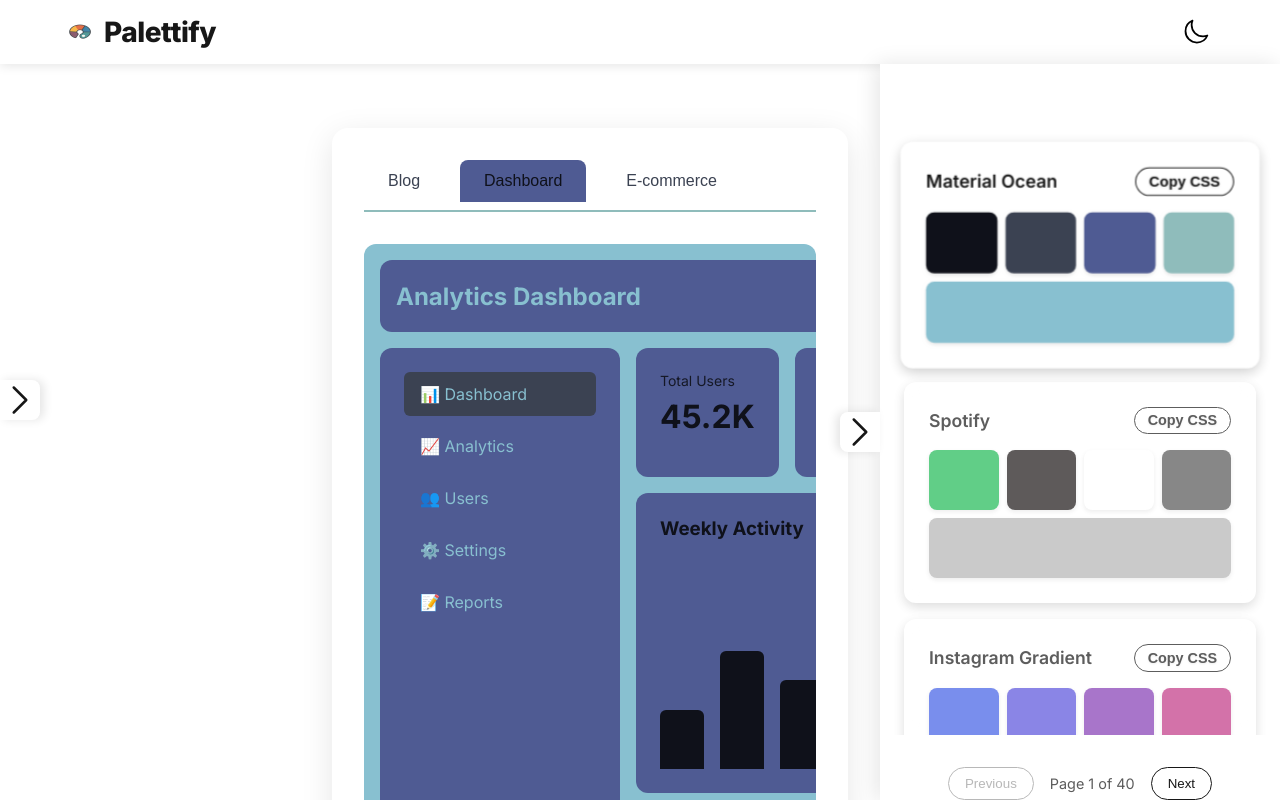
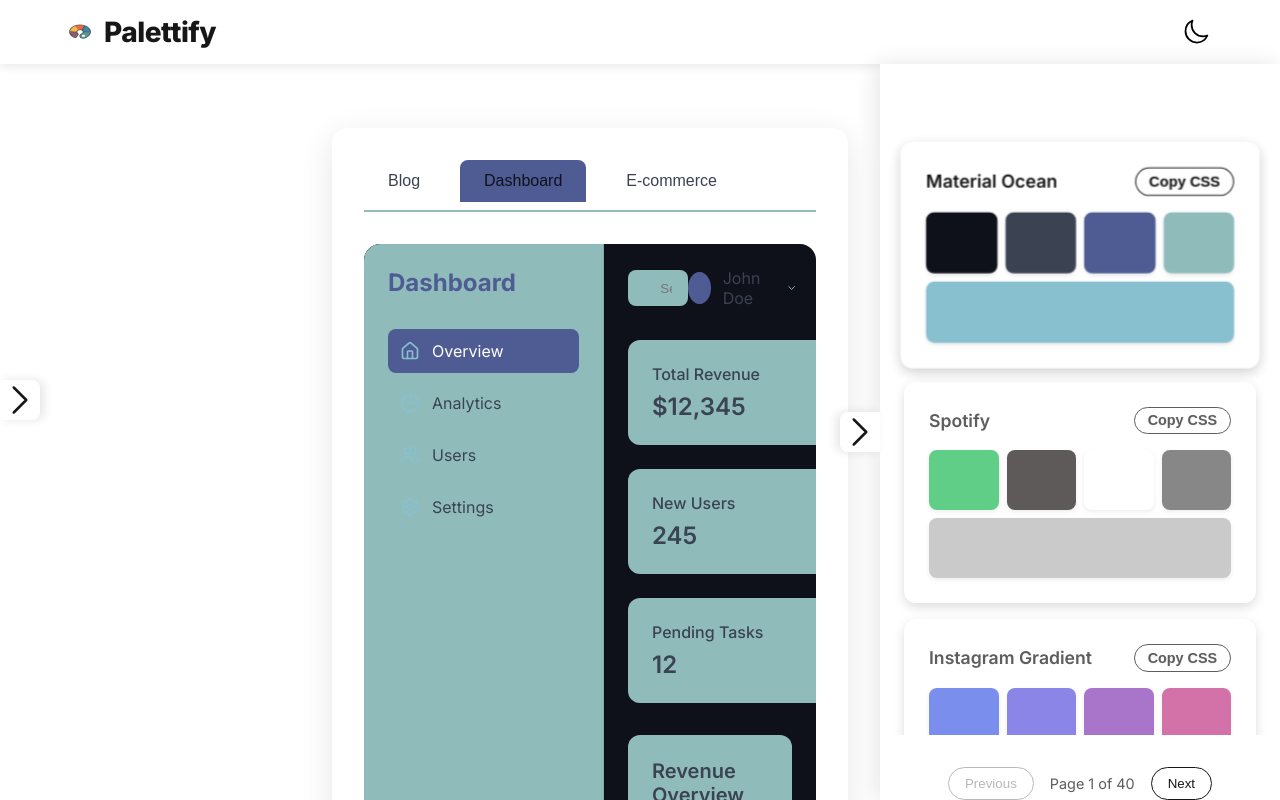
Before and after one commit to KevinReyhanW/palettify, a Next.js app: page / in a window 1280 px wide. Both pictures are taken after a click on the button "Dashboard". Built offline with nearby package versions, Linux system fonts and the light colour scheme.

Commit message:
add and fixing dashboard responsive

```diff
--- a/package.json
+++ b/package.json
@@ -19,6 +19,7 @@
     "react": "19.1.0",
     "react-colorful": "^5.6.1",
     "react-dom": "19.1.0",
+    "recharts": "^3.1.2",
     "values.js": "^2.1.1"
   },
   "devDependencies": {
--- a/src/components/previews/Dashboard.css
+++ b/src/components/previews/Dashboard.css
@@ -1,233 +1,324 @@
-.dashboard {
-  background-color: var(--accent-color);
-  color: var(--secondary-color);
-  min-height: 100%;
+.dashboard-preview {
+  font-family: 'Inter', sans-serif;
   display: grid;
   grid-template-columns: 240px 1fr;
   grid-template-rows: auto 1fr;
-  gap: 1rem;
-  padding: 1rem;
-  border-radius: 12px;
+  border-radius: 16px;
+  background-color: var(--background-color);
+  color: var(--foreground-color);
   overflow: hidden;
 }
 
-.dashboard-header {
-  grid-column: 1 / -1;
-  display: flex;
+/* Mobile Header */
+.mobile-header {
+  display: none;
+  padding: 1rem;
+  align-items: center;
   justify-content: space-between;
-  align-items: center;
-  padding: 1rem;
-  background-color: var(--primary-color);
-  border-radius: 12px;
+  background-color: var(--secondary-color);
+}
+
+.mobile-header h1 {
+  font-size: 1.25rem;
+  font-weight: 600;
+  margin: 0;
+}
+
+.menu-button, .notification-button {
+  background: none;
+  border: none;
+  cursor: pointer;
   color: var(--accent-color);
+}
+
+/* Sidebar */
+.sidebar {
+  grid-row: 1 / -1;
+  border-radius: 16px 0 0 16px;
+  background-color: var(--secondary-color);
+  padding: 1.5rem;
+  border-right: 1px solid rgba(0, 0, 0, 0.1);
 }
 
 .dashboard-title {
   font-size: 1.5rem;
-  font-weight: bold;
+  font-weight: 700;
+  margin-bottom: 2rem;
+  color: var(--primary-color);
+}
+
+nav ul {
+  list-style: none;
+  padding: 0;
+  margin: 0;
+}
+
+nav li {
+  display: flex;
+  align-items: center;
+  gap: 0.75rem;
+  padding: 0.75rem;
+  border-radius: 0.5rem;
+  margin-bottom: 0.5rem;
+  cursor: pointer;
+  color: var(--foreground-color);
+}
+
+nav li:hover {
+  background-color: rgba(0, 0, 0, 0.05);
+}
+
+nav li.active {
+  background-color: var(--primary-color);
+  color: white;
+}
+
+nav li.active svg {
+  color: var(--accent-color);
+}
+
+nav svg {
+  color: var(--accent-color);
+}
+
+/* Main Content */
+.content {
+  padding: 1.5rem;
+  overflow-y: auto;
+}
+
+/* Desktop Header */
+.desktop-header {
+  display: flex;
+  justify-content: space-between;
+  align-items: center;
+  margin-bottom: 2rem;
+}
+
+.search-bar {
+  display: flex;
+  align-items: center;
+  background-color: var(--secondary-color);
+  padding: 0.5rem 1rem;
+  border-radius: 0.5rem;
+  width: 300px;
+}
+
+.search-bar input {
+  border: none;
+  background: none;
+  margin-left: 0.5rem;
+  width: 100%;
+  outline: none;
+  color: var(--foreground-color);
+}
+
+.search-bar svg {
+  color: var(--accent-color);
 }
 
 .user-profile {
   display: flex;
   align-items: center;
-  gap: 1rem;
+  gap: 0.75rem;
+  cursor: pointer;
+  color: var(--foreground-color);
 }
 
 .avatar {
-  width: 40px;
-  height: 40px;
+  width: 32px;
+  height: 32px;
   border-radius: 50%;
-  background-color: var(--background-color);
+  background-color: var(--primary-color);
 }
 
-.sidebar {
-  background-color: var(--primary-color);
-  padding: 1.5rem;
-  border-radius: 12px;
+.user-profile svg {
   color: var(--accent-color);
 }
 
-.nav-item {
+/* Cards */
+.cards-container {
+  display: grid;
+  grid-template-columns: repeat(auto-fill, minmax(240px, 1fr));
+  gap: 1.5rem;
+  margin-bottom: 2rem;
+}
+
+.card {
+  background-color: var(--secondary-color);
+  padding: 1.5rem;
+  border-radius: 0.75rem;
+  position: relative;
+}
+
+.card h3 {
+  font-size: 1rem;
+  font-weight: 500;
+  margin-bottom: 0.5rem;
+  color: var(--foreground-color);
+}
+
+.card p {
+  font-size: 1.5rem;
+  font-weight: 600;
+  margin: 0;
+  color: var(--foreground-color);
+}
+
+.card-icon {
+  position: absolute;
+  top: 1.5rem;
+  right: 1.5rem;
+  color: var(--accent-color);
+}
+
+/* Chart Section */
+.chart-section {
+  background-color: var(--secondary-color);
+  border-radius: 0.75rem;
+  padding: 1.5rem;
+  margin-bottom: 2rem;
+}
+
+.chart-section h2 {
+  font-size: 1.25rem;
+  font-weight: 600;
+  margin: 0 0 1.5rem 0;
+  color: var(--foreground-color);
+}
+
+.chart-container {
+  width: 100%;
+  height: 300px;
+}
+
+/* Activity Section */
+.activity-section {
+  background-color: var(--secondary-color);
+  border-radius: 0.75rem;
+  padding: 1.5rem;
+}
+
+.section-header {
+  display: flex;
+  justify-content: space-between;
+  align-items: center;
+  margin-bottom: 1.5rem;
+}
+
+.section-header h2 {
+  font-size: 1.25rem;
+  font-weight: 600;
+  margin: 0;
+  color: var(--foreground-color);
+}
+
+.primary-button {
   display: flex;
   align-items: center;
-  gap: 0.75rem;
-  padding: 0.75rem 1rem;
-  margin-bottom: 0.5rem;
-  border-radius: 6px;
+  gap: 0.5rem;
+  background-color: var(--primary-color);
+  color: var(--accent-color);
+  border: none;
+  padding: 0.75rem;
+  border-radius: 0.5rem;
   cursor: pointer;
+  font-weight: 500;
   transition: all 0.2s ease;
 }
 
-.nav-item:hover {
-  background-color: var(--foreground-color);
+.primary-button:hover {
+  opacity: 0.9;
+  transform: translateY(-1px);
 }
 
-.nav-item.active {
-  background-color: var(--foreground-color);
+.button-text {
+  display: inline;
+  color: white;
 }
 
-.main-content {
-  display: grid;
-  grid-template-columns: repeat(3, 1fr);
-  gap: 1rem;
-}
-
-.stat-card {
-  background-color: var(--primary-color);
-  padding: 1.5rem;
-  border-radius: 12px;
-  color: var(--background-color);
-}
-
-.stat-title {
-  font-size: 0.875rem;
-  opacity: 0.9;
-  margin-bottom: 0.5rem;
-}
-
-.stat-value {
-  font-size: 2rem;
-  font-weight: bold;
-  color: var(--accent);
-}
-
-.chart-container {
-  grid-column: 1 / -1;
-  background-color: var(--primary-color);
-  padding: 1.5rem;
-  border-radius: 12px;
-  color: var(--background-color);
-  height: 300px;
+.activity-list {
   display: flex;
   flex-direction: column;
   gap: 1rem;
 }
 
-.chart {
-  flex: 1;
+.activity-item {
   display: flex;
-  align-items: flex-end;
   gap: 1rem;
-  padding-top: 1rem;
+  align-items: flex-start;
 }
 
-.bar {
-  flex: 1;
-  background-color: var(--background-color);
-  border-radius: 6px 6px 0 0;
-  transition: height 0.3s ease;
-}
-
-.recent-activity {
-  grid-column: 1 / -1;
-  background-color: var(--primary-color);
-  padding: 1.5rem;
-  border-radius: 12px;
+.activity-icon {
+  padding: 0.5rem;
+  background-color: rgba(79, 70, 229, 0.1);
+  border-radius: 50%;
+  display: flex;
   color: var(--accent-color);
 }
 
-.activity-item {
-  display: flex;
-  align-items: center;
-  gap: 1rem;
-  padding: 1rem 0;
-  border-bottom: 1px solid var(--background-color);
+.activity-content p {
+  margin: 0;
+  font-weight: 500;
+  color: var(--foreground-color);
 }
 
-.activity-icon {
-  width: 32px;
-  height: 32px;
-  border-radius: 50%;
-  background-color: var(--background-color);
-  display: flex;
-  align-items: center;
-  justify-content: center;
+.activity-content small {
+  color: var(--accent-color);
+  font-size: 0.875rem;
 }
 
+/* Responsive Styles */
 @media (max-width: 768px) {
-  .dashboard {
+  .dashboard-preview {
     grid-template-columns: 1fr;
-    padding: 0.5rem;
-    gap: 0.75rem;
+    grid-template-rows: auto 1fr;
   }
 
-  .dashboard-header {
-    padding: 0.75rem 1rem;
-    flex-direction: row;
-    justify-content: space-between;
-    align-items: center;
-    gap: 1rem;
-  }
-
-  .dashboard-title {
-    font-size: 1.25rem;
-  }
-
-  .user-profile {
-    flex-shrink: 0;
-  }
-
-  .main-content {
-    grid-template-columns: repeat(3, 1fr);
-    gap: 0.75rem;
-  }
-
-  .stat-card {
-    padding: 0.75rem;
-  }
-
-  .chart-container, .recent-activity {
-    grid-column: 1 / -1;
-  }
-
-  .chart {
-    height: 180px;
+  .mobile-header {
+    display: flex;
   }
 
   .sidebar {
     display: none;
   }
+
+  .desktop-header {
+    display: none;
+  }
+
+  .cards-container {
+    grid-template-columns: 1fr;
+  }
+
+  .chart-container {
+    height: 250px;
+  }
+
+  .primary-button {
+    padding: 0.75rem;
+  }
+
+  .button-text {
+    display: none;
+  }
+
+  .primary-button .plus-icon {
+    margin-right: 0;
+  }
 }
 
 @media (max-width: 480px) {
-  .dashboard {
-    padding: 0.25rem;
+  .content {
+    padding: 1rem;
   }
 
-  .dashboard-header {
-    padding: 0.5rem 0.75rem;
+  .card {
+    padding: 1rem;
   }
 
-  .dashboard-title {
-    font-size: 1.1rem;
-  }
-
-  .user-profile {
-    font-size: 0.9rem;
-  }
-
-  .avatar {
-    width: 32px;
-    height: 32px;
-  }
-
-  .main-content {
-    gap: 0.5rem;
-  }
-
-  .stat-card {
-    padding: 0.75rem 0.5rem;
-  }
-
-  .stat-title {
-    font-size: 0.75rem;
-  }
-
-  .stat-value {
-    font-size: 1.5rem;
-  }
-
-  .chart {
-    height: 160px;
+  .chart-section,
+  .activity-section {
+    padding: 1rem;
   }
 }
--- a/src/components/previews/Dashboard.tsx
+++ b/src/components/previews/Dashboard.tsx
@@ -1,68 +1,176 @@
-'use client';
-
+import {
+  Home,
+  PieChart,
+  Users,
+  Settings,
+  Bell,
+  Search,
+  Plus,
+  ChevronDown,
+  Menu
+} from 'lucide-react';
+import { LineChart, Line, XAxis, YAxis, CartesianGrid, Tooltip, ResponsiveContainer } from 'recharts';
 import './Dashboard.css';
 
+const data = [
+  { name: 'Jan', value: 400 },
+  { name: 'Feb', value: 300 },
+  { name: 'Mar', value: 600 },
+  { name: 'Apr', value: 800 },
+  { name: 'May', value: 500 },
+  { name: 'Jun', value: 900 },
+  { name: 'Jul', value: 1000 },
+];
+
 export function Dashboard() {
-  const chartData = [30, 60, 45, 80, 65, 90, 70];
-
   return (
-    <div className="dashboard">
-      <header className="dashboard-header">
-        <div className="dashboard-title">Analytics Dashboard</div>
-        <div className="user-profile">
-          <span>Admin User</span>
-          <div className="avatar"></div>
-        </div>
+    <div className="dashboard-preview">
+      {/* Mobile Header */}
+      <header className="mobile-header">
+        <button className="menu-button">
+          <Menu size={24} />
+        </button>
+        <h1>Dashboard</h1>
+        <button className="notification-button">
+          <Bell size={24} />
+        </button>
       </header>
 
+      {/* Desktop Sidebar */}
       <aside className="sidebar">
+        <div className="dashboard-title">Dashboard</div>
         <nav>
-          <div className="nav-item active">📊 Dashboard</div>
-          <div className="nav-item">📈 Analytics</div>
-          <div className="nav-item">👥 Users</div>
-          <div className="nav-item">⚙️ Settings</div>
-          <div className="nav-item">📝 Reports</div>
+          <ul>
+            <li className="active">
+              <Home size={20} />
+              <span>Overview</span>
+            </li>
+            <li>
+              <PieChart size={20} />
+              <span>Analytics</span>
+            </li>
+            <li>
+              <Users size={20} />
+              <span>Users</span>
+            </li>
+            <li>
+              <Settings size={20} />
+              <span>Settings</span>
+            </li>
+          </ul>
         </nav>
       </aside>
 
-      <main className="main-content">
-        <div className="stat-card">
-          <div className="stat-title">Total Users</div>
-          <div className="stat-value">45.2K</div>
-        </div>
-        <div className="stat-card">
-          <div className="stat-title">Revenue</div>
-          <div className="stat-value">$86K</div>
-        </div>
-        <div className="stat-card">
-          <div className="stat-title">Conversion Rate</div>
-          <div className="stat-value">12.3%</div>
-        </div>
-
-        <div className="chart-container">
-          <h3>Weekly Activity</h3>
-          <div className="chart">
-            {chartData.map((height, index) => (
-              <div
-                key={index}
-                className="bar"
-                style={{ height: `${height}%` }}
-              />
-            ))}
+      {/* Main Content */}
+      <main className="content">
+        {/* Desktop Header */}
+        <div className="desktop-header">
+          <div className="search-bar">
+            <Search size={20} />
+            <input type="text" placeholder="Search..." />
+          </div>
+          <div className="user-profile">
+            <div className="avatar"></div>
+            <span>John Doe</span>
+            <ChevronDown size={16} />
           </div>
         </div>
 
-        <div className="recent-activity">
-          <h3>Recent Activity</h3>
-          {[1, 2, 3].map((item) => (
-            <div key={item} className="activity-item">
-              <div className="activity-icon">📌</div>
-              <div>
-                <div>Activity {item}</div>
-                <small>2 hours ago</small>
+        <div className="main-content-wrapper">
+          {/* Dashboard Cards */}
+          <div className="cards-container">
+            <div className="card">
+              <h3>Total Revenue</h3>
+              <p>$12,345</p>
+              <div className="card-icon">
+                <PieChart size={24} />
               </div>
             </div>
-          ))}
+            <div className="card">
+              <h3>New Users</h3>
+              <p>245</p>
+              <div className="card-icon">
+                <Users size={24} />
+              </div>
+            </div>
+            <div className="card">
+              <h3>Pending Tasks</h3>
+              <p>12</p>
+              <div className="card-icon">
+                <Settings size={24} />
+              </div>
+            </div>
+          </div>
+
+          {/* Data Visualization Section */}
+          <div className="data-visualization-section">
+            <div className="chart-section">
+              <h2>Revenue Overview</h2>
+              <div className="chart-container">
+                <ResponsiveContainer width="100%" height="100%">
+                  <LineChart data={data}>
+                    <CartesianGrid strokeDasharray="3 3" stroke="var(--secondary-color)" />
+                    <XAxis
+                      dataKey="name"
+                      stroke="var(--foreground-color)"
+                      tick={{ fontSize: 12 }}
+                    />
+                    <YAxis
+                      stroke="var(--foreground-color)"
+                      tick={{ fontSize: 12 }}
+                    />
+                    <Tooltip
+                      contentStyle={{
+                        backgroundColor: 'var(--background-color)',
+                        borderColor: 'var(--secondary-color)',
+                        borderRadius: '8px',
+                        color: 'var(--foreground-color)'
+                      }}
+                    />
+                    <Line
+                      type="monotone"
+                      dataKey="value"
+                      stroke="var(--primary-color)"
+                      strokeWidth={2}
+                      dot={{ fill: 'var(--primary-color)' }}
+                      activeDot={{ r: 6, fill: 'var(--accent-color)' }}
+                    />
+                  </LineChart>
+                </ResponsiveContainer>
+              </div>
+            </div>
+
+            {/* Recent Activity */}
+            <div className="activity-section">
+              <div className="section-header">
+                <h2>Recent Activity</h2>
+                <button className="primary-button">
+                  <Plus size={16} />
+                  <span className="button-text">Add New</span>
+                </button>
+              </div>
+              <div className="activity-list">
+                <div className="activity-item">
+                  <div className="activity-icon">
+                    <Users size={16} />
+                  </div>
+                  <div className="activity-content">
+                    <p>New user registered</p>
+                    <small>2 minutes ago</small>
+                  </div>
+                </div>
+                <div className="activity-item">
+                  <div className="activity-icon">
+                    <PieChart size={16} />
+                  </div>
+                  <div className="activity-content">
+                    <p>Monthly report generated</p>
+                    <small>1 hour ago</small>
+                  </div>
+                </div>
+              </div>
+            </div>
+          </div>
         </div>
       </main>
     </div>
--- a/src/components/previews/ModernBlog.css
+++ b/src/components/previews/ModernBlog.css
@@ -69,7 +69,7 @@
 }
 
 .nav-links li.active {
-  color: var(--primary-color);
+  color: white;
   opacity: 1;
   position: relative;
 }
```
Also changed, not shown: 1 other file (tests, documents, lock files or other folders).
